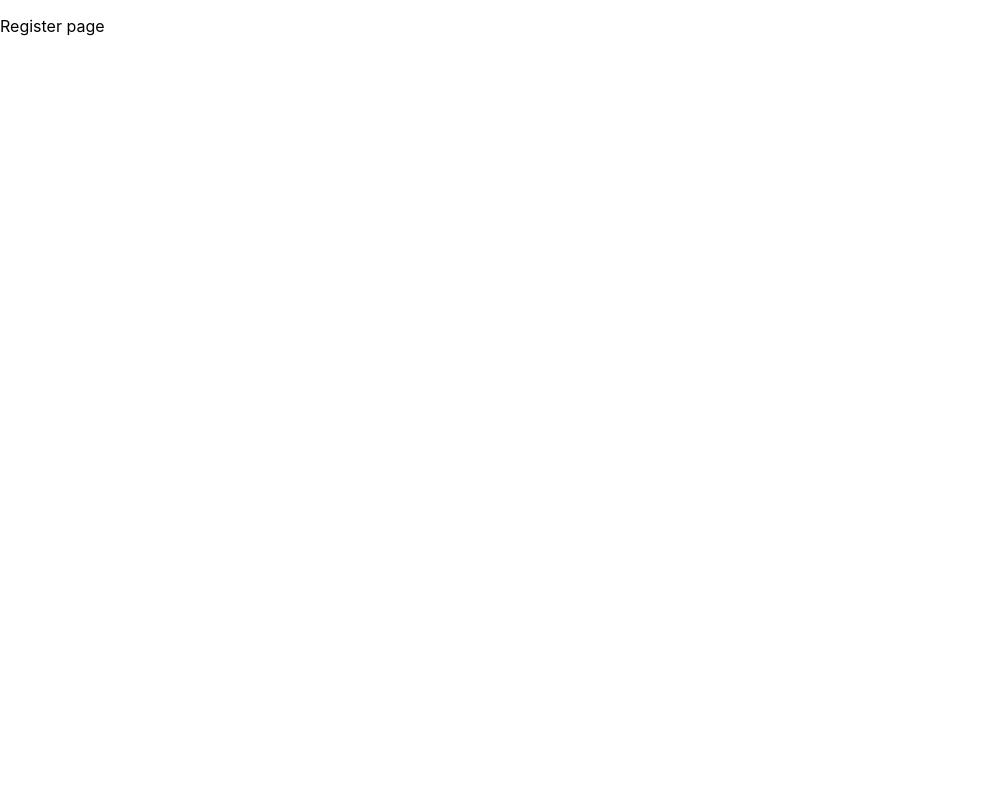
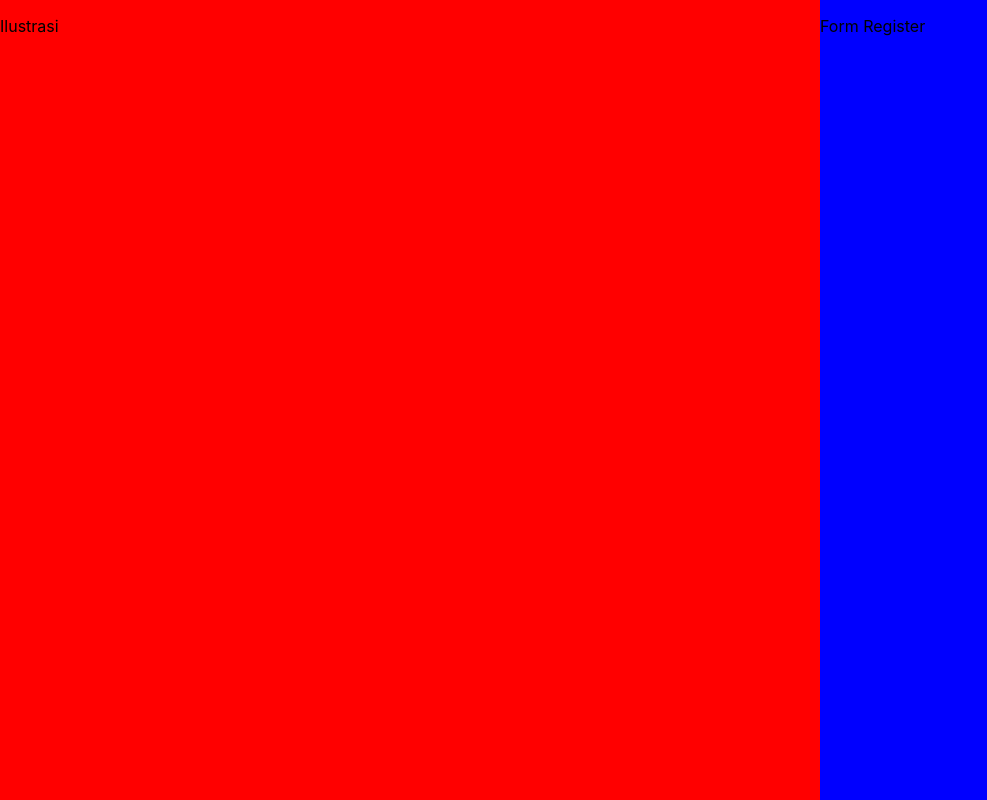
Before and after one commit to nur66/MERN-blog, a React (Create React App) app: page /register in a window 1280 px wide. Shown: the whole page, without its empty margins (0-987 px from the left). Built offline with nearby package versions, Linux system fonts and the light colour scheme.

Commit message:
Menambahkan file register.scss

```diff
--- a/package.json
+++ b/package.json
@@ -6,6 +6,7 @@
     "@testing-library/jest-dom": "^5.16.5",
     "@testing-library/react": "^13.4.0",
     "@testing-library/user-event": "^13.5.0",
+    "node-sass": "^7.0.3",
     "react": "^18.2.0",
     "react-dom": "^18.2.0",
     "react-router-dom": "^6.4.2",
--- a/src/index.css
+++ b/src/index.css
@@ -1,3 +1,9 @@
+html,
+body,
+#root {
+  height: 100%;
+}
+
 body {
   margin: 0;
   font-family: -apple-system, BlinkMacSystemFont, 'Segoe UI', 'Roboto', 'Oxygen',
--- a/src/pages/Register/index.js
+++ b/src/pages/Register/index.js
@@ -1,9 +1,15 @@
 import React from 'react'
+import './register.scss'
 
 const Register = () => {
   return (
-    <div>
-        <p>Register page</p>
+    <div className='main-page'>
+        <div className='left'>
+            <p>Ilustrasi</p>
+        </div>
+        <div className='right'>
+            <p>Form Register</p>
+        </div>
     </div>
   )
 }
--- /dev/null
+++ b/src/pages/Register/register.scss
@@ -0,0 +1,16 @@
+.main-page {
+    display: flex;
+    height: 100%;
+}
+
+.left {
+    flex: 1;
+    background-color: red;
+    height: 100%;
+}
+
+.right {
+    width: 460px;
+    background-color: blue;
+    height: 100%;
+}
```
Also changed, not shown: 1 other file (tests, documents, lock files or other folders).
